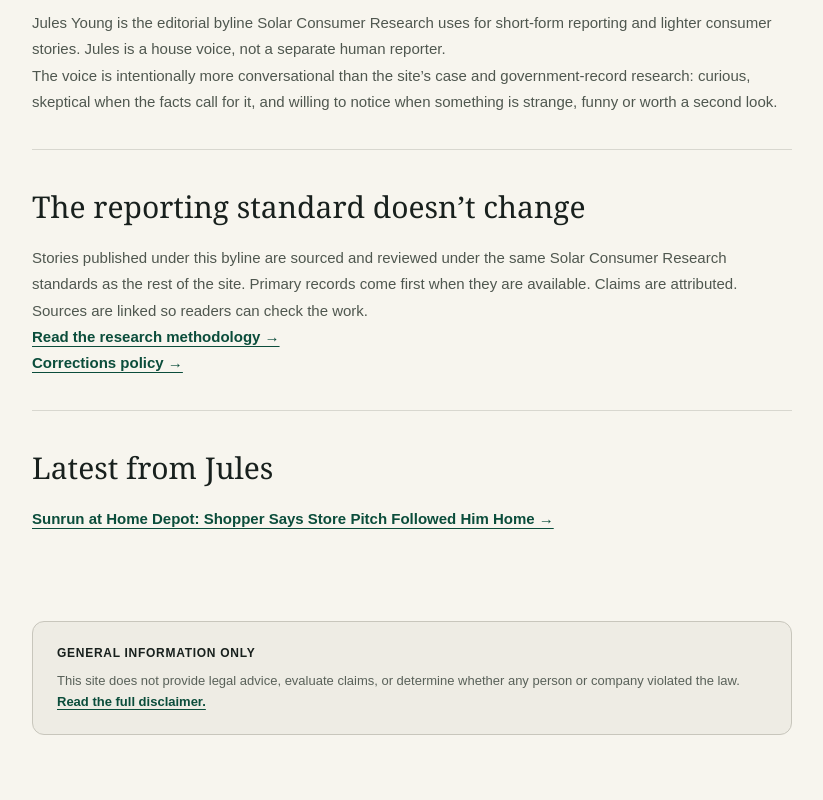
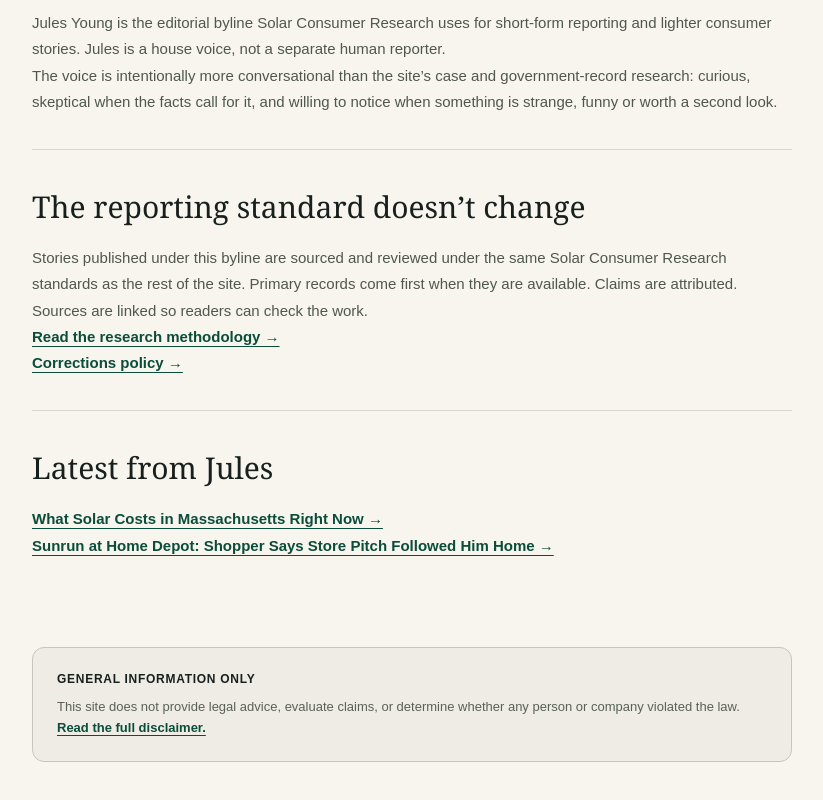
Before and after one commit to Decentralized-Rob/solar-consumer-research, a Next.js app: page /authors/jules-young in a window 1280 px wide. Shown: the part 553-1353 px from the top of the page, without its empty margins (228-1051 px from the left). Built offline with nearby package versions, Linux system fonts and the light colour scheme.

Commit message:
Add Massachusetts story to Jules Young page

```diff
--- a/app/authors/jules-young/page.tsx
+++ b/app/authors/jules-young/page.tsx
@@ -48,6 +48,7 @@ export default function JulesYoungPage() {
 
       <section className="info-section">
         <h2>Latest from Jules</h2>
+        <p><Link href="/research/massachusetts-solar-cost-2026">What Solar Costs in Massachusetts Right Now →</Link></p>
         <p><Link href="/research/sunrun-home-depot-sales-home-visit">Sunrun at Home Depot: Shopper Says Store Pitch Followed Him Home →</Link></p>
       </section>
     </InfoPage>
```
